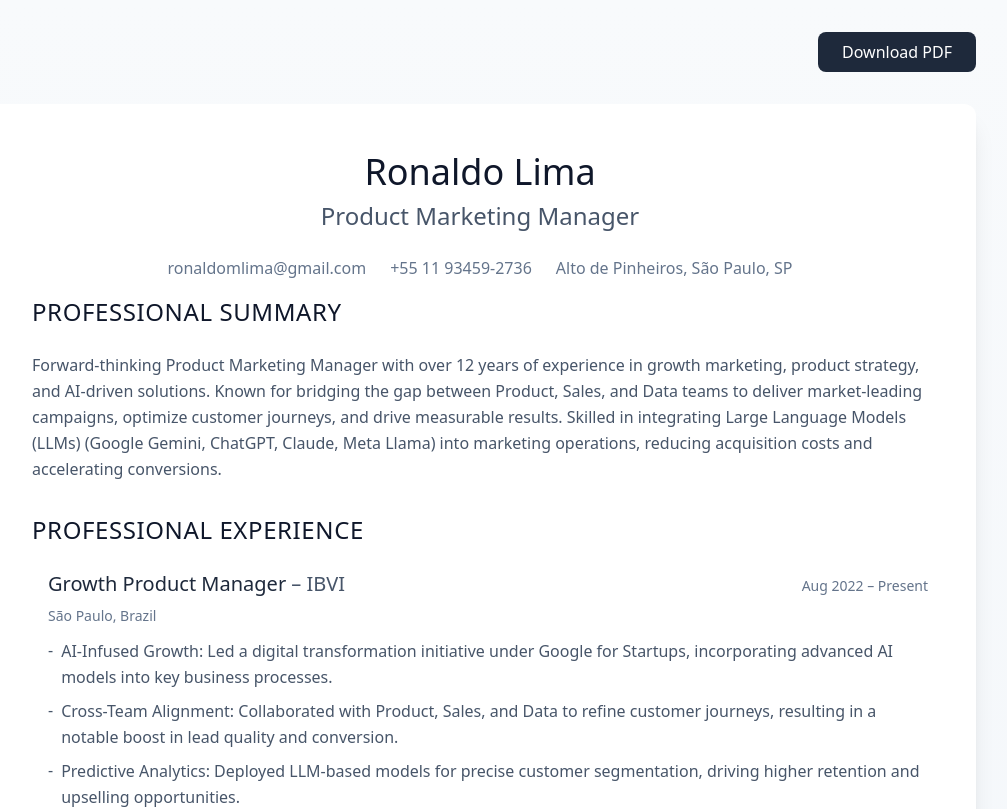
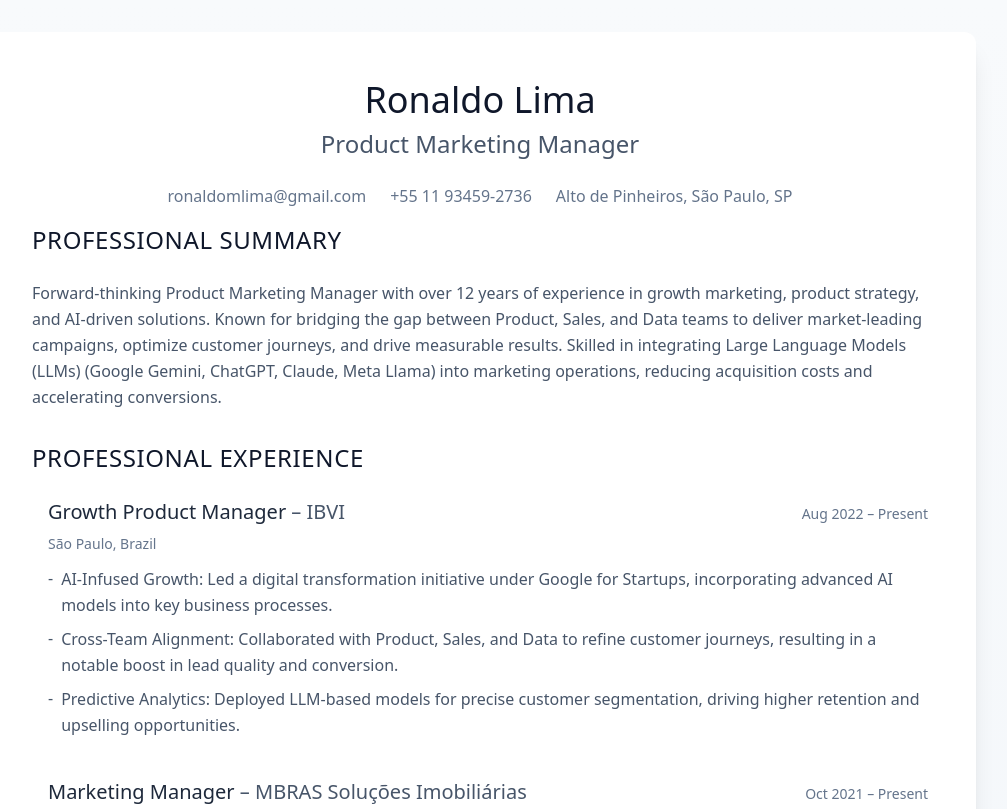
Before and after one commit to limaronaldo/ronaldo-resume, a Next.js app: page / in a window 1280 px wide. Shown: the top 809 px of the page, without its empty margins (160-1167 px from the left). Built offline with nearby package versions, Linux system fonts and the light colour scheme; what i18next-resources-to-backend would draw is missing.

Commit message:
fix language pdf print 10

```diff
--- a/app/components/I18nProvider.tsx
+++ b/app/components/I18nProvider.tsx
@@ -1,3 +1,4 @@
+//app/components/I18nProvider.tsx
 'use client';
 
 import { I18nextProvider } from 'react-i18next';
--- a/app/components/Resume.tsx
+++ b/app/components/Resume.tsx
@@ -55,53 +55,6 @@ export default function Resume({ customJobTitle, hideControls = false }: ResumeP
     }
   }, [i18n]);
 
-  const downloadPDF = async () => {
-    try {
-      const currentLanguage = i18n.language || 'en';
-      const baseUrl = window.location.origin;
-      const pdfUrl = `${baseUrl}/resume?lng=${currentLanguage}`;
-
-      const response = await fetch('/api/generate-pdf', {
-        method: 'POST',
-        headers: {
-          'Content-Type': 'application/json',
-        },
-        body: JSON.stringify({
-          url: pdfUrl,
-          jobTitle: customJobTitle,
-        }),
-      });
-
-      if (!response.ok) {
-        const error = await response.text();
-        throw new Error(error || 'Failed to generate PDF');
-      }
-
-      const blob = await response.blob();
-      const url = window.URL.createObjectURL(blob);
-      const a = document.createElement('a');
-      a.href = url;
-      // Include language and job title initials in filename if provided
-      let filename = 'RonaldoLima';
-      if (customJobTitle) {
-        const initials = customJobTitle
-          .split(' ')
-          .map(word => word[0])
-          .join('')
-          .toUpperCase();
-        filename = `${filename}-${initials}`;
-      }
-      a.download = `${filename}-${currentLanguage}.pdf`;
-      document.body.appendChild(a);
-      a.click();
-      window.URL.revokeObjectURL(url);
-      document.body.removeChild(a);
-    } catch (error) {
-      console.error('Error generating PDF:', error);
-      alert('Failed to generate PDF. Please try again.');
-    }
-  };
-
   if (!mounted || !ready) {
     return null;
   }
@@ -120,17 +73,6 @@ export default function Resume({ customJobTitle, hideControls = false }: ResumeP
   return (
     <div className={`min-h-screen bg-gradient-to-b from-slate-50 to-slate-100 ${hideControls ? 'pdf-version' : ''}`}>
       <main className="container mx-auto px-4 py-8 max-w-5xl">
-        {!hideControls && (
-          <div className="flex justify-end mb-8">
-            <button
-              onClick={downloadPDF}
-              className="bg-slate-800 text-white px-6 py-2 rounded-lg hover:bg-slate-700 transition-colors"
-            >
-              Download PDF
-            </button>
-          </div>
-        )}
-
         <div className="bg-white shadow-xl rounded-xl p-8 md:p-12">
           {/* Header */}
           <header className="text-center mb-0">
--- a/app/components/ResumeCustomizer.tsx
+++ b/app/components/ResumeCustomizer.tsx
@@ -1,3 +1,4 @@
+//app/components/ResumeCustomizer.tsx
 'use client';
 
 import { useState } from 'react';
@@ -12,14 +13,15 @@ export default function ResumeCustomizer() {
   const downloadPDF = async () => {
     try {
       setIsGenerating(true);
+      const pdfUrl = `${window.location.origin}/resume?lng=${i18n.language}`;
+
       const response = await fetch('/api/generate-pdf', {
         method: 'POST',
         headers: {
           'Content-Type': 'application/json',
         },
         body: JSON.stringify({
-          type: 'resume',
-          url: window.location.href,
+          url: pdfUrl,
           jobTitle,
         }),
       });
--- a/app/resume/page.tsx
+++ b/app/resume/page.tsx
@@ -1,3 +1,4 @@
+//app/resume/page.tsx
 'use client';
 
 import ResumeCustomizer from '../components/ResumeCustomizer';
```
